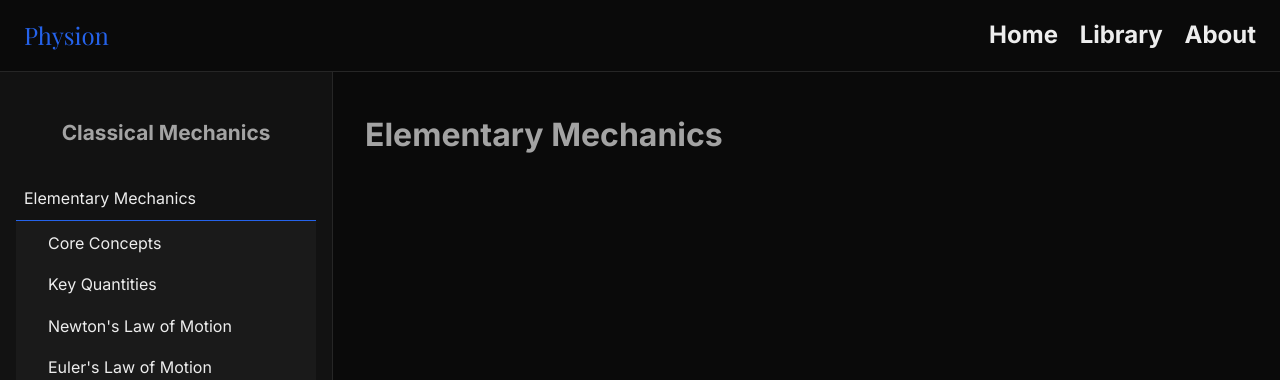
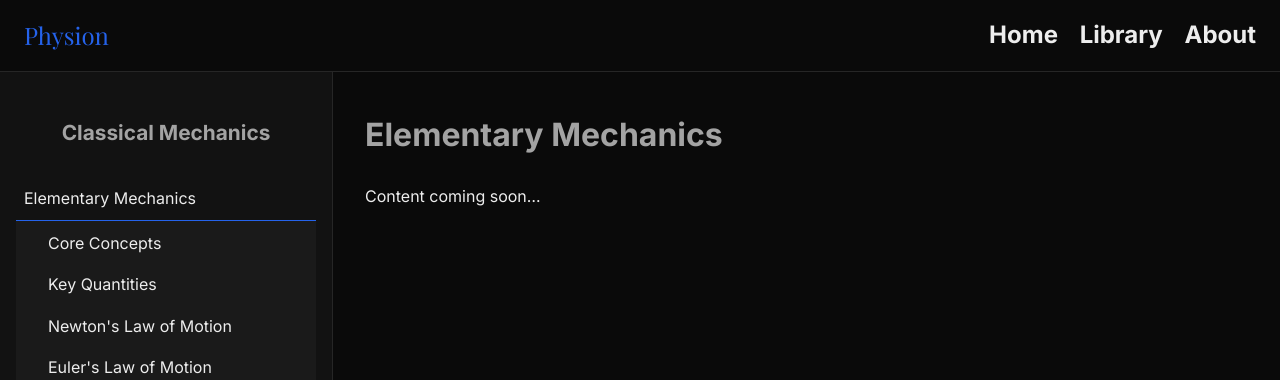
Before and after one commit to thfahim-xyz/physion, a Jekyll site: the page built from books/cm/cm1/cm1-0.md, in a window 1280 px wide. Shown: the top 380 px of the page. Built offline with Jekyll 4.4.1, drawn with Linux system fonts in a browser that asks for light colours.

Commit message:
Update cm1-0.md

```diff
--- a/books/cm/cm1/cm1-0.md
+++ b/books/cm/cm1/cm1-0.md
@@ -4,4 +4,6 @@ title: Elementary Mechanics
 book: cm
 ---
 
-# Elementary Mechanics
+# {{ page.title }}
+
+Content coming soon...
```
